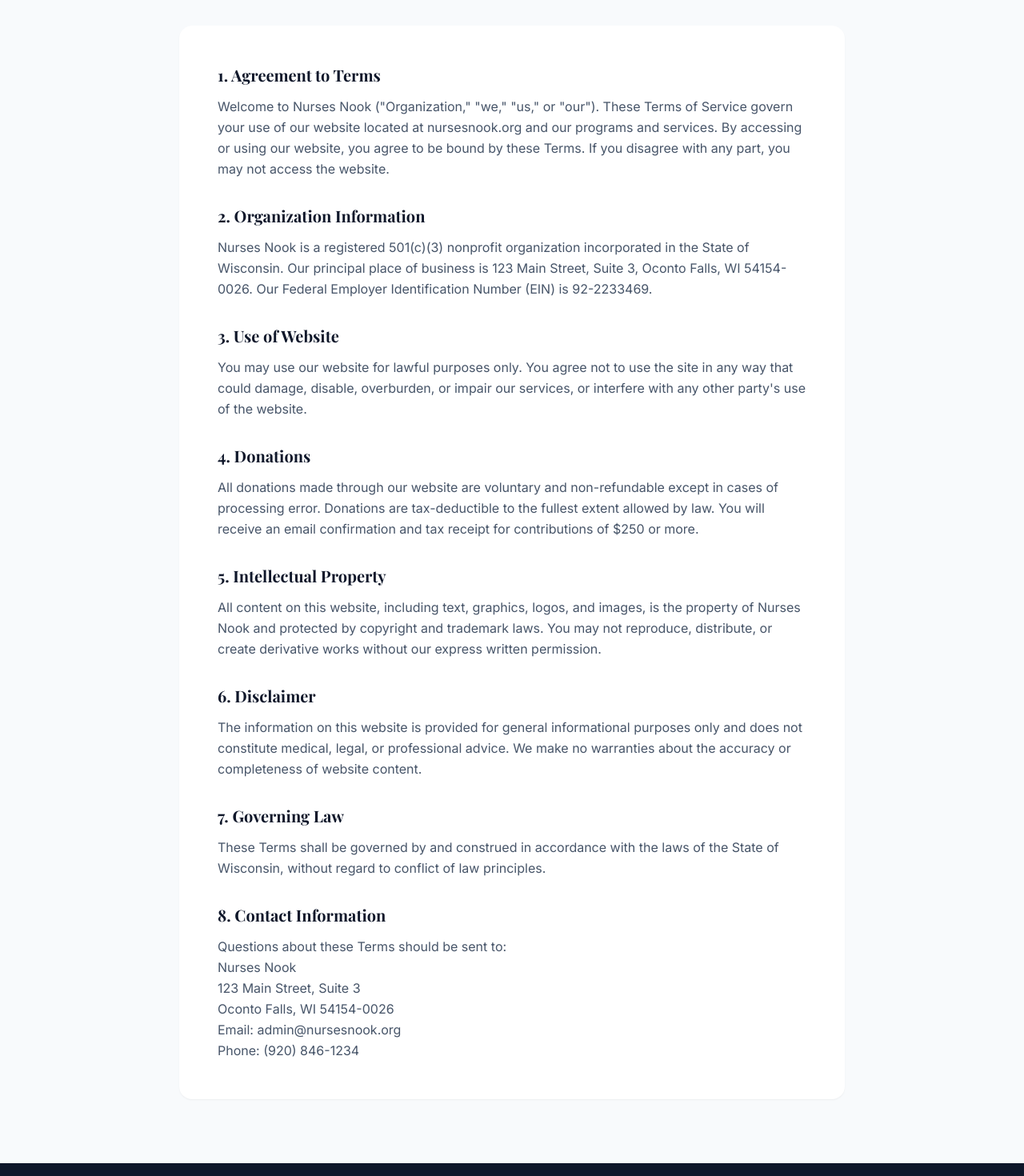
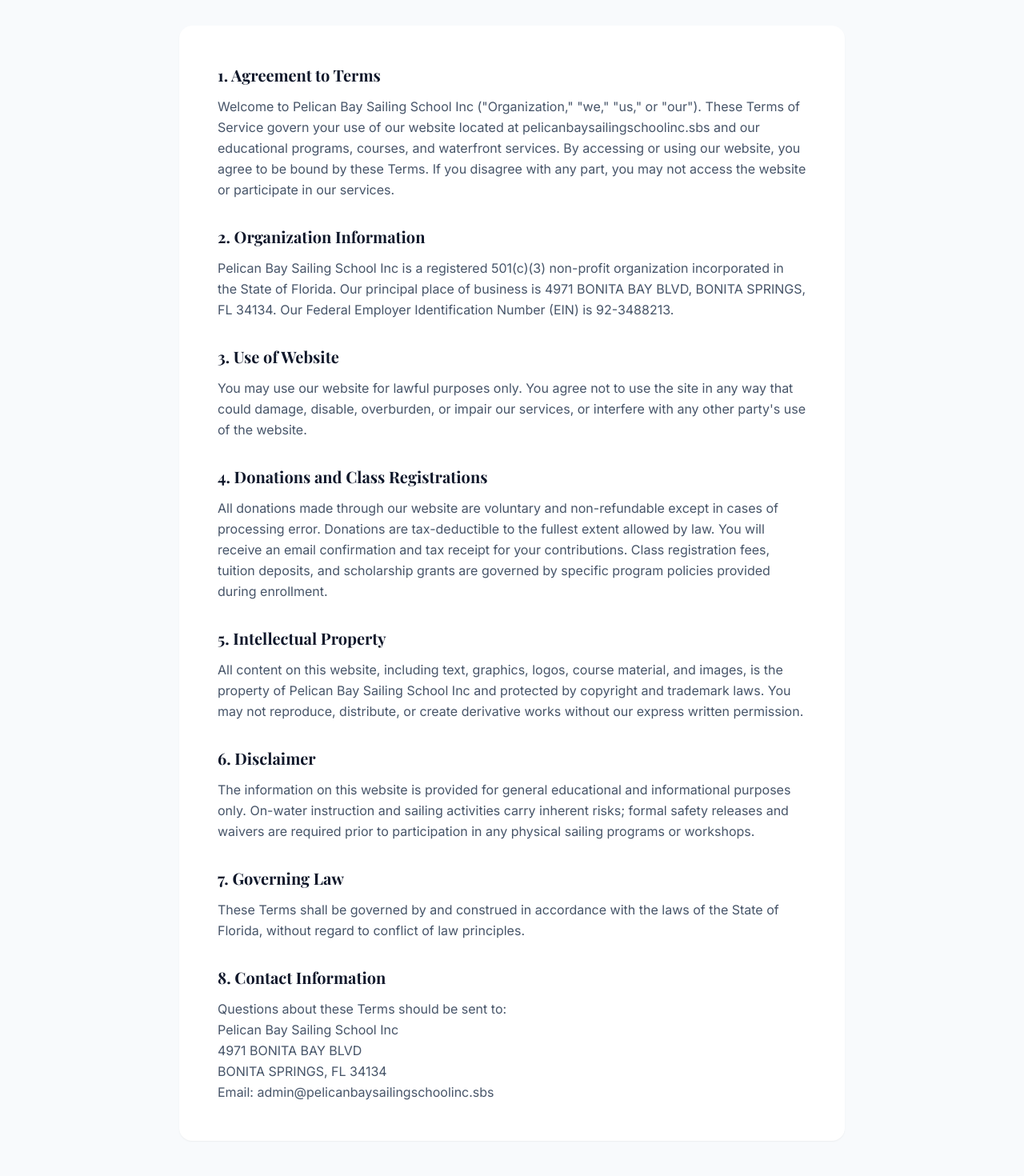
Before and after one commit to irmafiguero199/nurses-nook, a React (Vite) app in the folder nurses-nook-website/: page /terms-of-service in a window 1280 px wide. Shown: the part 240-1710 px from the top of the page at 80% size. Built offline with nearby package versions, Linux system fonts and the light colour scheme.

Commit message:
Update Terms of Service for Pelican Bay Sailing School

```diff
--- a/nurses-nook-website/src/pages/TermsOfService.jsx
+++ b/nurses-nook-website/src/pages/TermsOfService.jsx
@@ -4,8 +4,9 @@
   return (
     <>
       <Helmet>
-        <title>Terms of Service | Nurses Nook</title>
-        <meta name="description" content="Terms of Service for Nurses Nook website. EIN 92-2233469. Oconto Falls, Wisconsin nonprofit." />
+        <title>Terms of Service | Pelican Bay Sailing School Inc</title>
+        <meta name="description" content="Terms of Service for Pelican Bay Sailing School Inc. EIN 92-3488213. Bonita Springs, Florida non-profit organization." />
+        <link rel="canonical" href="https://pelicanbaysailingschoolinc.sbs/terms-of-service" />
       </Helmet>
 
       <section className="bg-slate-50 py-20">
@@ -16,35 +17,55 @@
           <div className="bg-white p-8 md:p-12 rounded-2xl shadow-sm space-y-8">
             <div>
               <h2 className="text-xl font-bold text-slate-900 mb-3">1. Agreement to Terms</h2>
-              <p className="text-slate-600 leading-relaxed">Welcome to Nurses Nook ("Organization," "we," "us," or "our"). These Terms of Service govern your use of our website located at nursesnook.org and our programs and services. By accessing or using our website, you agree to be bound by these Terms. If you disagree with any part, you may not access the website.</p>
+              <p className="text-slate-600 leading-relaxed">
+                Welcome to Pelican Bay Sailing School Inc ("Organization," "we," "us," or "our"). These Terms of Service govern your use of our website located at pelicanbaysailingschoolinc.sbs and our educational programs, courses, and waterfront services. By accessing or using our website, you agree to be bound by these Terms. If you disagree with any part, you may not access the website or participate in our services.
+              </p>
             </div>
             <div>
               <h2 className="text-xl font-bold text-slate-900 mb-3">2. Organization Information</h2>
-              <p className="text-slate-600 leading-relaxed">Nurses Nook is a registered 501(c)(3) nonprofit organization incorporated in the State of Wisconsin. Our principal place of business is 123 Main Street, Suite 3, Oconto Falls, WI 54154-0026. Our Federal Employer Identification Number (EIN) is 92-2233469.</p>
+              <p className="text-slate-600 leading-relaxed">
+                Pelican Bay Sailing School Inc is a registered 501(c)(3) non-profit organization incorporated in the State of Florida. Our principal place of business is 4971 BONITA BAY BLVD, BONITA SPRINGS, FL 34134. Our Federal Employer Identification Number (EIN) is 92-3488213.
+              </p>
             </div>
             <div>
               <h2 className="text-xl font-bold text-slate-900 mb-3">3. Use of Website</h2>
-              <p className="text-slate-600 leading-relaxed">You may use our website for lawful purposes only. You agree not to use the site in any way that could damage, disable, overburden, or impair our services, or interfere with any other party's use of the website.</p>
+              <p className="text-slate-600 leading-relaxed">
+                You may use our website for lawful purposes only. You agree not to use the site in any way that could damage, disable, overburden, or impair our services, or interfere with any other party's use of the website.
+              </p>
             </div>
             <div>
-              <h2 className="text-xl font-bold text-slate-900 mb-3">4. Donations</h2>
-              <p className="text-slate-600 leading-relaxed">All donations made through our website are voluntary and non-refundable except in cases of processing error. Donations are tax-deductible to the fullest extent allowed by law. You will receive an email confirmation and tax receipt for contributions of $250 or more.</p>
+              <h2 className="text-xl font-bold text-slate-900 mb-3">4. Donations and Class Registrations</h2>
+              <p className="text-slate-600 leading-relaxed">
+                All donations made through our website are voluntary and non-refundable except in cases of processing error. Donations are tax-deductible to the fullest extent allowed by law. You will receive an email confirmation and tax receipt for your contributions. Class registration fees, tuition deposits, and scholarship grants are governed by specific program policies provided during enrollment.
+              </p>
             </div>
             <div>
               <h2 className="text-xl font-bold text-slate-900 mb-3">5. Intellectual Property</h2>
-              <p className="text-slate-600 leading-relaxed">All content on this website, including text, graphics, logos, and images, is the property of Nurses Nook and protected by copyright and trademark laws. You may not reproduce, distribute, or create derivative works without our express written permission.</p>
+              <p className="text-slate-600 leading-relaxed">
+                All content on this website, including text, graphics, logos, course material, and images, is the property of Pelican Bay Sailing School Inc and protected by copyright and trademark laws. You may not reproduce, distribute, or create derivative works without our express written permission.
+              </p>
             </div>
             <div>
               <h2 className="text-xl font-bold text-slate-900 mb-3">6. Disclaimer</h2>
-              <p className="text-slate-600 leading-relaxed">The information on this website is provided for general informational purposes only and does not constitute medical, legal, or professional advice. We make no warranties about the accuracy or completeness of website content.</p>
+              <p className="text-slate-600 leading-relaxed">
+                The information on this website is provided for general educational and informational purposes only. On-water instruction and sailing activities carry inherent risks; formal safety releases and waivers are required prior to participation in any physical sailing programs or workshops.
+              </p>
             </div>
             <div>
               <h2 className="text-xl font-bold text-slate-900 mb-3">7. Governing Law</h2>
-              <p className="text-slate-600 leading-relaxed">These Terms shall be governed by and construed in accordance with the laws of the State of Wisconsin, without regard to conflict of law principles.</p>
+              <p className="text-slate-600 leading-relaxed">
+                These Terms shall be governed by and construed in accordance with the laws of the State of Florida, without regard to conflict of law principles.
+              </p>
             </div>
             <div>
               <h2 className="text-xl font-bold text-slate-900 mb-3">8. Contact Information</h2>
-              <p className="text-slate-600 leading-relaxed">Questions about these Terms should be sent to:<br />Nurses Nook<br />123 Main Street, Suite 3<br />Oconto Falls, WI 54154-0026<br />Email: admin@nursesnook.org<br />Phone: (920) 846-1234</p>
+              <p className="text-slate-600 leading-relaxed">
+                Questions about these Terms should be sent to:<br />
+                Pelican Bay Sailing School Inc<br />
+                4971 BONITA BAY BLVD<br />
+                BONITA SPRINGS, FL 34134<br />
+                Email: admin@pelicanbaysailingschoolinc.sbs
+              </p>
             </div>
           </div>
         </div>
```
